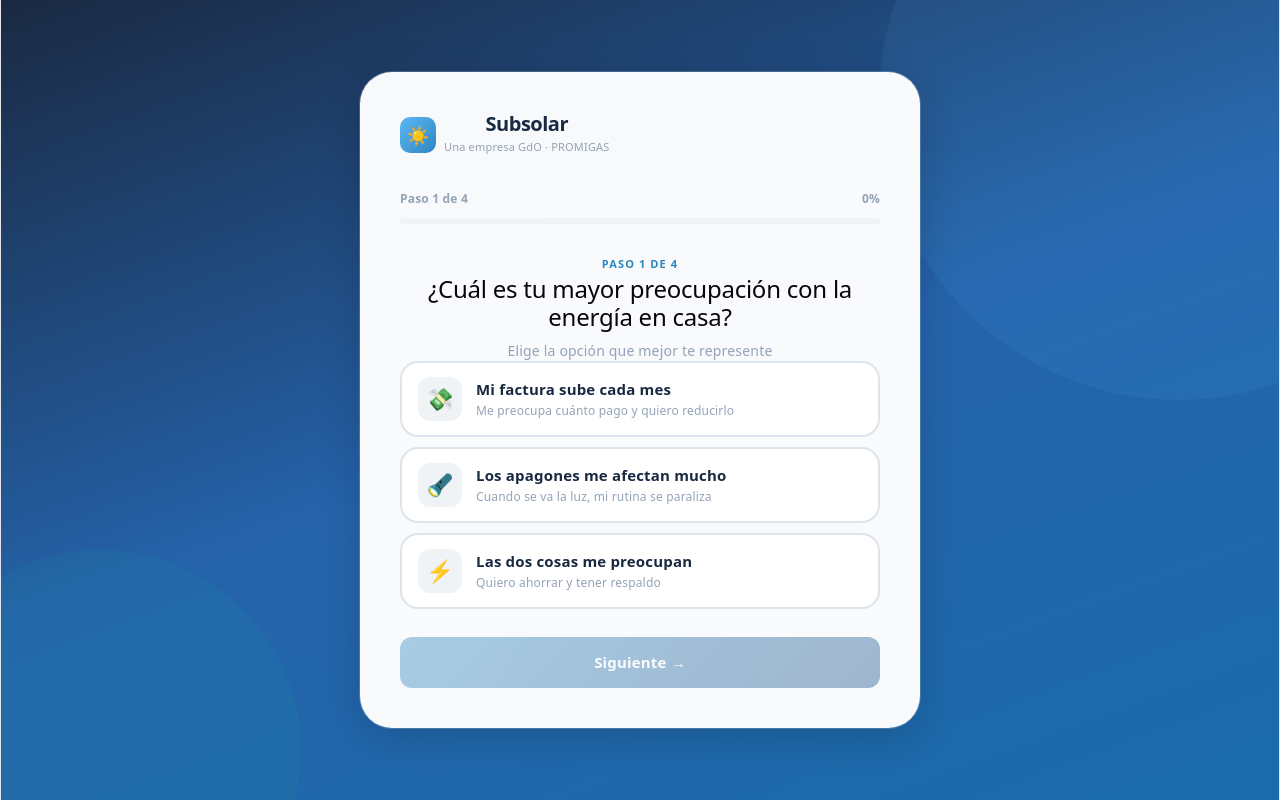
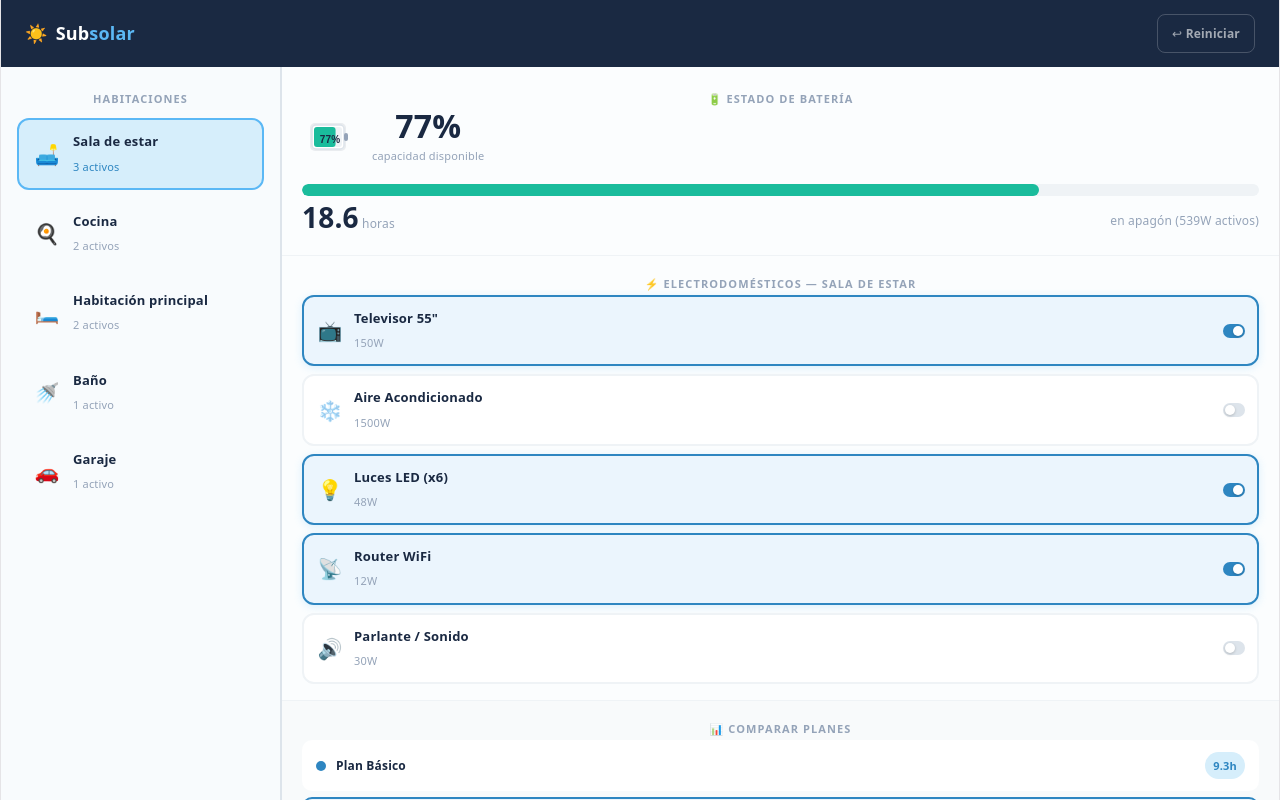
Before and after one commit to pangar03/subsolar-user-fit, a React (Vite) app: page / in a window 1280 px wide. Shown: the top 800 px of the page. Built offline with nearby package versions, Linux system fonts and the light colour scheme.

Commit message:
fix: hid quiz page

```diff
--- a/src/App.jsx
+++ b/src/App.jsx
@@ -5,8 +5,8 @@ import Simulator from "./components/Simulator/Simulator";
 
 function AppScreens() {
     const { screen } = useSubsolar();
-    if (screen === "quiz") return <QuizCard />;
-    if (screen === "result") return <ResultCard />;
+    // if (screen === "quiz") return <QuizCard />;
+    // if (screen === "result") return <ResultCard />;
     if (screen === "simulator") return <Simulator />;
 }
 function App() {
--- a/src/contexts/SubsolarContext.jsx
+++ b/src/contexts/SubsolarContext.jsx
@@ -418,7 +418,7 @@ const SubsolarContext = createContext(null);
 
 export function SubsolarProvider({ children }) {
     // ── Quiz ──────────────────────────────────────────────────
-    const [screen, setScreen] = useState("quiz");
+    const [screen, setScreen] = useState("simulator");
     const [currentQ, setCurrentQ] = useState(0);
     const [answers, setAnswers] = useState({});
     const [result, setResult] = useState(null);
```
